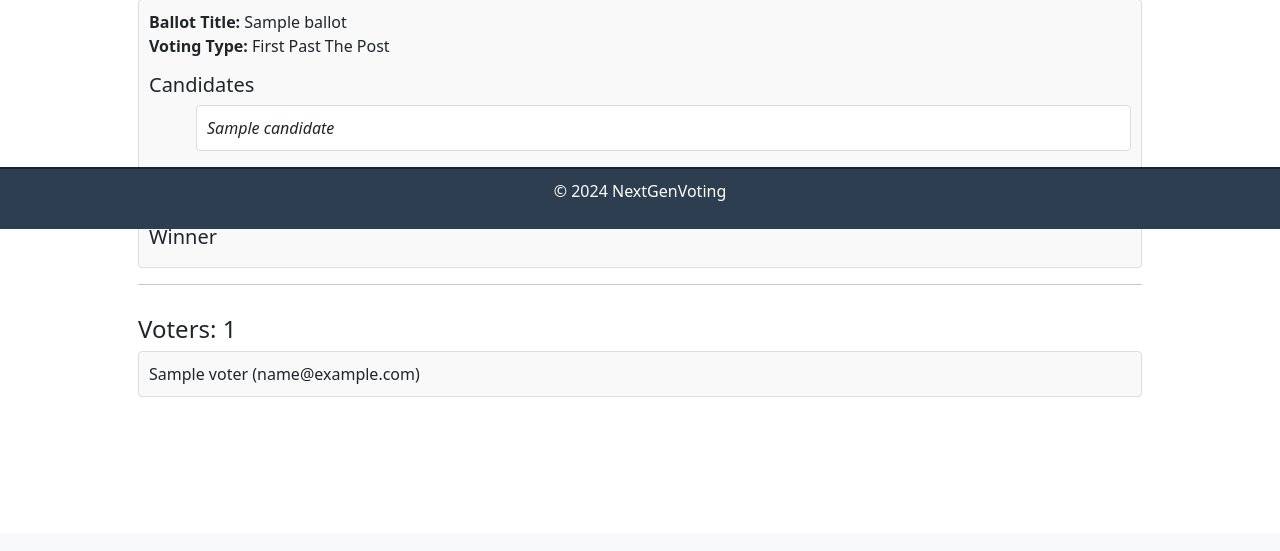
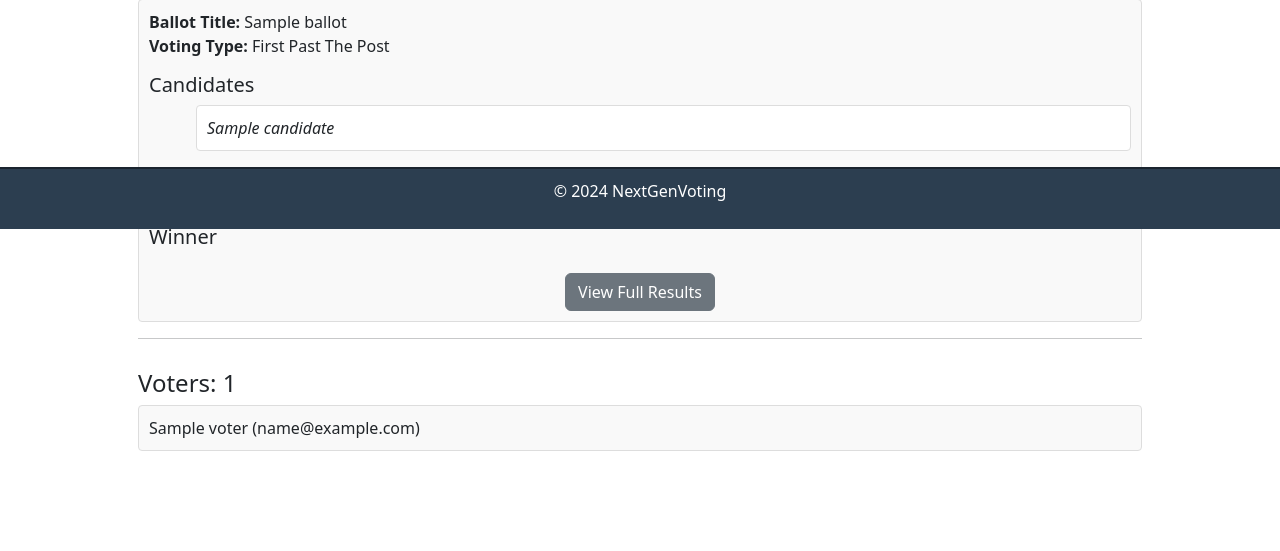
Before and after one commit to AodanHardy/NextGenVoting, a Django app: a page that uses elections/templates/manage_election.html in a window 1280 px wide. Shown: the part 571-1122 px from the top of the page. Before the commit the page ends 968 px from the top, so only its background shows below. Run offline with Django 5.2, Linux system fonts and the light colour scheme; a user stored in the database is signed in; tables that the repository leaves empty hold one stand-in row (values such as "Sample post"); data that the repository does not hold is empty.

Commit message:
adding view results button

```diff
--- a/elections/templates/manage_election.html
+++ b/elections/templates/manage_election.html
@@ -60,8 +60,10 @@
                                 <li class="candidate-item">{{ winner }}</li>
                             {% endfor %}
                         </ul>
-
                 {% endif %}
+            <div class="text-center mt-4">
+                <a href="" class="btn btn-secondary">View Full Results</a>
+            </div>
             </li>
         {% endfor %}
     </ul>
```
